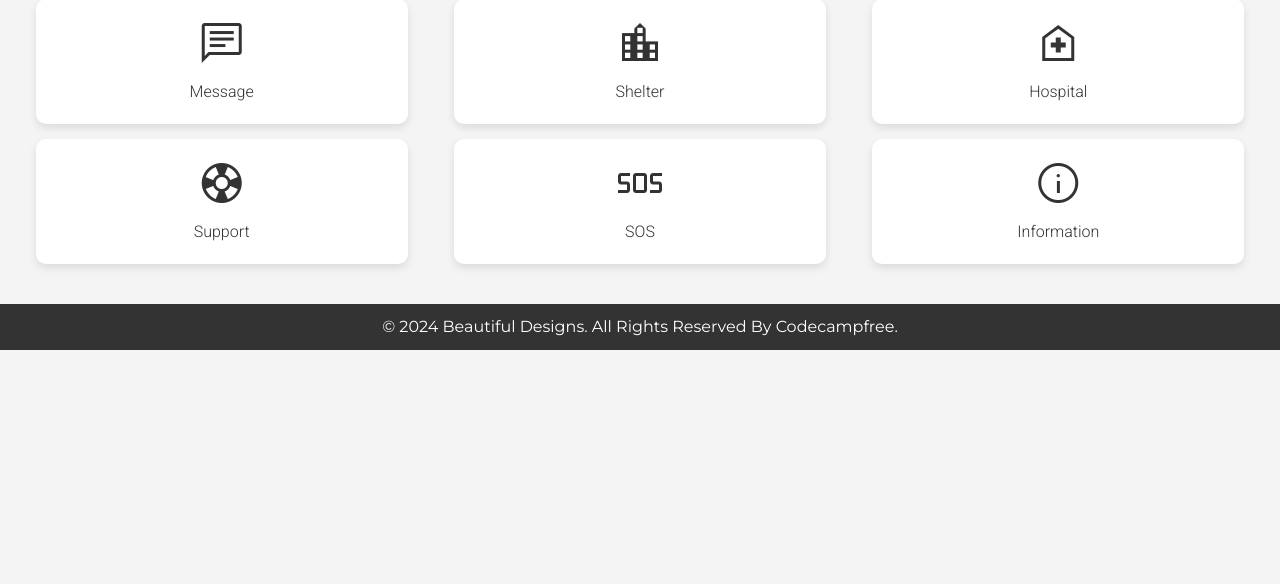
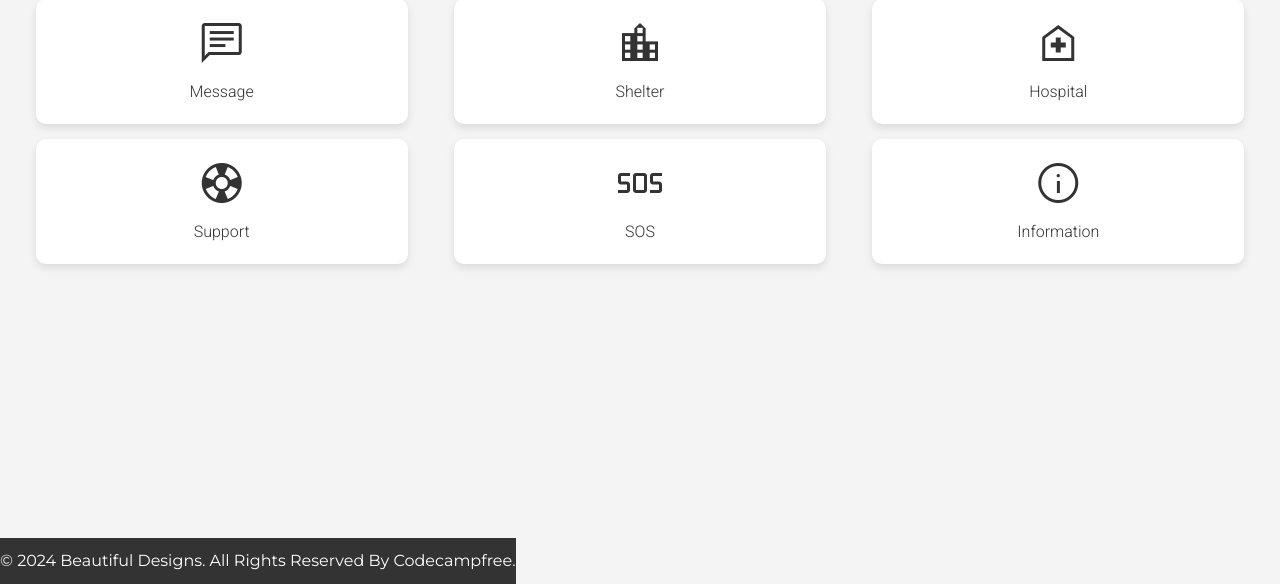
Before and after one commit to Shamimahmed523/DiPS-0.1, a PHP site: page / in a window 1280 px wide. Shown: the part 216-800 px from the top of the page. Run offline with PHP 8.4, Linux system fonts and the light colour scheme.

Commit message:
Update style.css
Signed-off-by: Shamimahmed523 <154733495+Shamimahmed523@users.noreply.github.com>

```diff
--- a/style.css
+++ b/style.css
@@ -95,4 +95,6 @@ footer {
     padding: 10px 0;
     font-size: 1rem;
     font-family: 'Montserrat', sans-serif;
+    position: absolute;
+    bottom: 0px;
 }
```
